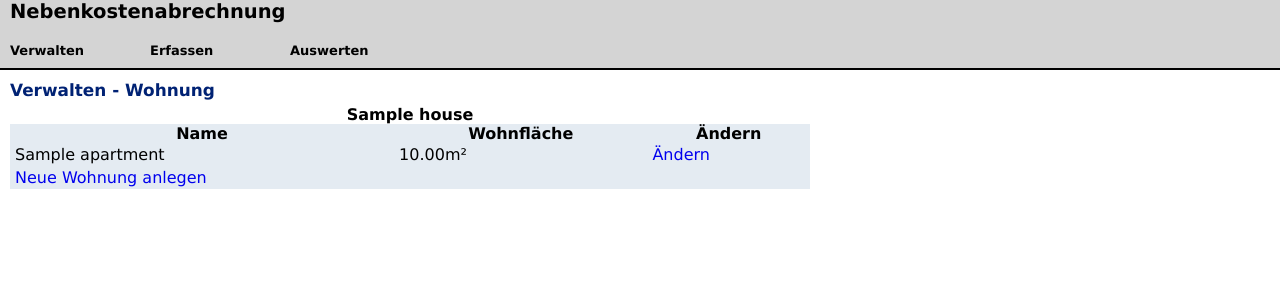
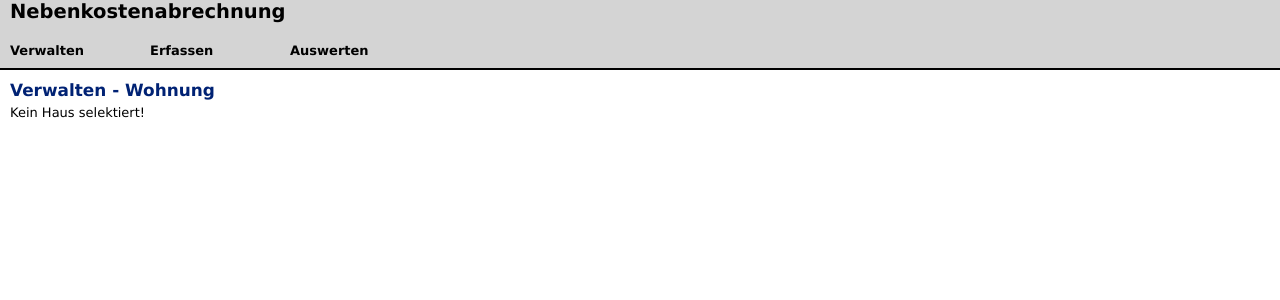
Before and after one commit to Hoernchen20/service-charges, a PHP site: page /apartment.php in a window 1280 px wide. Shown: the top 300 px of the page. Run offline with PHP 8.4, Linux system fonts and the light colour scheme; tables that the repository leaves empty hold one stand-in row (values such as "Sample post").

Commit message:
Wohnung werden nur noch passend zum ausgewählten Haus angezeigt, Menü muss noch angepasst werden

```diff
--- a/apartment.php
+++ b/apartment.php
@@ -49,18 +49,35 @@
     <div class="inhalt">
       <h2>Verwalten - Wohnung</h2>
       <?php
+
+      error_reporting (E_ALL);
+      ini_set ('display_errors', 'On');
+
+        if ( $_GET == NULL ) {
+          echo '<p>Kein Haus selektiert!</p>';
+        } else {
+          /*
+           * Check $_GET */
+          if ( !(ctype_digit($_GET['house_id'])) ) {
+            exit('Error: Param');
+          } else {
+            $get_house_id = $_GET['house_id'];
+          }
           include 'inc/dbconnect.inc.php';
 
           $query = 'SELECT
-                    house.id, house.name
+                      house.name
                     FROM
                       house
-                  ORDER BY house.name ASC';
+                    WHERE house.id = ' . $get_house_id;
           $result = mysqli_query($db, $query);
 
           while($row = mysqli_fetch_object($result)) {
+            $house_name = $row->name;
+          }
+
           echo '<table>
-                  <caption>' . $row->name . '</caption>
+                  <caption>' . $house_name . '</caption>
                   <thead>
                     <tr>
                       <th id="name">Name</th>
@@ -71,7 +88,7 @@
                   <tfoot>
                     <tr>
                       <td headers="name" colspan="3">
-                        <a href="#" onclick="fenster_param(\'apartment_new\',\'' . $row->id . '\')">Neue Wohnung anlegen</a>
+                        <a href="#" onclick="fenster_param(\'apartment_new\',\'' . $get_house_id . '\')">Neue Wohnung anlegen</a>
                       </td>
                     </tr>
                   </tfoot>
@@ -81,7 +98,7 @@
                                 apartment.id, apartment.name, apartment.size
                               FROM
                                 apartment
-                              WHERE apartment.house_id = ' . $row->id . '
+                              WHERE apartment.house_id = ' . $get_house_id . '
                               ORDER BY apartment.name DESC';
           $result_apartment = mysqli_query($db, $query_apartment);
 
@@ -93,8 +110,8 @@
           }
           echo '</tbody>
               </table>';
+          mysqli_close($db);
         }
-        mysqli_close($db);
       ?>
     </div>
   </body>
--- a/house.php
+++ b/house.php
@@ -73,7 +73,7 @@
 
           while($row = mysqli_fetch_object($result)) {
             echo "<tr>\n";
-            echo '<td headers="name">' . $row->name . "</td>\n";
+            echo '<td headers="name"><a href="apartment.php?house_id=' . $row->id . '">' . $row->name . "</a></td>\n";
             echo '<td headers="size">' . $row->size . "m²</td>\n";
             echo '<td headers="change"><a href="#" onclick="fenster_param(\'house_change\', \'' . $row->id . "')\">Ändern</a></td>\n</tr>\n";
           }
```
Lines whose indentation alone changed are shown as unchanged.
